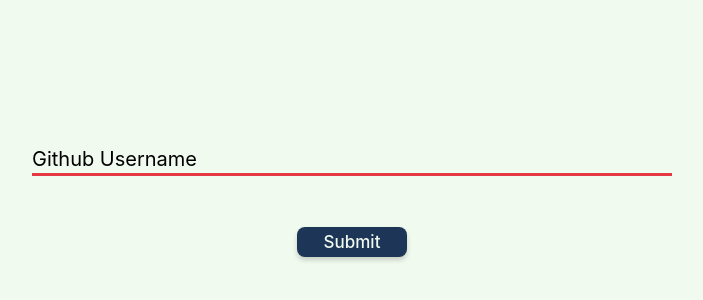
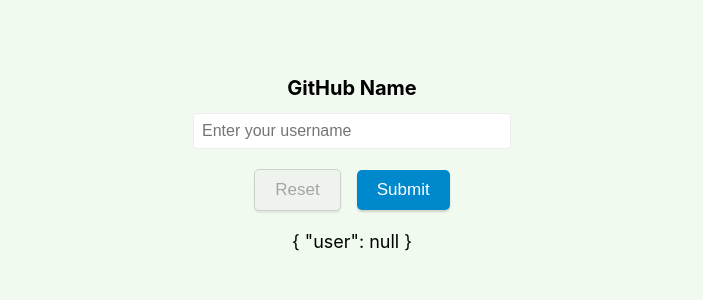
Before and after one commit to ColemanSWE/github-api-project, a React (Create React App) app: page / in a window 1280 px wide. Shown: the part 236-536 px from the top of the page, without its empty margins (288-991 px from the left). Built offline with nearby package versions, Linux system fonts and the light colour scheme.

Commit message:
Dashboard component is the go-to.

```diff
--- a/src/App.jsx
+++ b/src/App.jsx
@@ -1,12 +1,11 @@
 import './App.css';
-import { URLBar } from './Components/URLBar/URLBar';
 import { Dashboard } from "./Components/Dashboard";
 
 function App() {
   return (
     <div className="App">
       <header className="App-header">
-        <URLBar />
+        <Dashboard />
       </header>
     </div>
   );
--- a/src/Components/URLBar/URLBar.jsx
+++ /dev/null
@@ -1,61 +0,0 @@
-import React, { Component } from 'react';
-import {Formik} from 'formik';
-import styles from './styles.module.scss'
-import * as Yup from 'yup';
-import {actions} from '../../infrastructure/actions';
-import {connect} from 'react-redux';
-
-export class URLBar extends Component {
-    constructor(props) {
-        super(props)
-        this.state = { url: '', user: '' }
-
-        this.handleChange = this.handleChange.bind(this)
-        this.handleSubmit = this.handleSubmit.bind(this)
-    }
-
-    isSubmitting = false;
-
-    handleChange(event) {
-        this.setState({ url: event.target.value })
-    }
-
-    // Calls the Github API and retrieves a user's avatar.
-    handleSubmit = (values) => {
-        this.props.loadUserData(values.name);
-        this.isSubmitting = false;
-    }
-
-    validationSchema=Yup.object().shape({
-        name: Yup.string().required('Required')
-    })
-
-    render() {
-        return (
-            <div className={styles.form}>
-                <input onChange={this.handleChange} value={this.state.url} type="text" name="Github Username" autoComplete="off" />
-                <label className={styles.labelName}>
-                    <span className={styles.contentName}>Github Username</span>
-                </label>
-                <button disabled={this.isSubmitting} className={styles.submitButton} onClick={this.handleSubmit}>Submit</button>
-                <div className="output">
-                    {JSON.stringify(this.props.user, null, 2)}
-                </div>
-            </div>
-        )
-    }
-}
-
-const mapStateToProps = (state) => {
-    return {
-        user: state.user
-    };
-};
-
-const mapDispatchToProps = (dispatch) => {
-    return {
-        loadUserData: name => dispatch(actions.loadUserData(name))
-    };
-};
-
-export const Dashboard = connect(mapStateToProps, mapDispatchToProps)(URLBar);
--- a/src/Components/URLBar/index.js
+++ /dev/null
@@ -1 +0,0 @@
-export * from './URLBar'
--- a/src/Components/URLBar/styles.module.scss
+++ /dev/null
@@ -1,85 +0,0 @@
-.form {
-  width: 50%;
-  position: relative;
-  height: 50px;
-  background-color: #f1faee;
-}
-
-.form input {
-  width: 100%;
-  height: 100%;
-  padding-top: 10px;
-  border: none;
-  color: #1d3557;
-  outline: none;
-  background-color: #f1faee;
-}
-
-.form label {
-  position: absolute;
-  bottom: 0px;
-  left: 0%;
-  width: 100%;
-  height: 100%;
-  pointer-events: none;
-}
-
-.form label::after {
-  content: "";
-  position: absolute;
-  left: 0px;
-  bottom: 0px;
-  height: 100%;
-  width: 100%;
-  border-bottom: 3px solid #e63946;
-  transform: translateX(-100%);
-}
-
-.contentName {
-  position: absolute;
-  bottom: 5px;
-  left: 0px;
-  transition: all 0.3s ease;
-}
-
-.form input:focus + .labelName .contentName,
-form input:valid + .labelName .contentName {
-  transform: translateY(-150%);
-  font-size: 14px;
-  color: #e63946;
-}
-
-.form input:focus + .labelName::after,
-.form input:valid + .labelName::after {
-  transform: translateX(0%);
-}
-
-$btnColor: #1d3557;
-
-.submitButton {
-  color: #f1faee;
-  box-sizing: border-box;
-  border: none;
-  font-family: inherit;
-  padding: 0;
-  cursor: pointer;
-  display: inline-flex;
-  align-items: center;
-  justify-content: center;
-  background-color: $btnColor;
-  border-radius: 8px;
-  box-shadow: 0 3px 5px rgba(0, 0, 0, 0.18);
-  padding: 0.25em 0.75em;
-  min-width: 10ch;
-  min-height: 30px;
-  transition: 220ms all ease-in-out;
-  outline: none;
-
-  &:hover {
-    background-color: scale-color($btnColor, $lightness: +40%);
-  }
-
-  @media screen and (-ms-high-contrast: active) {
-    border: 2px solid currentcolor;
-  }
-}
```
